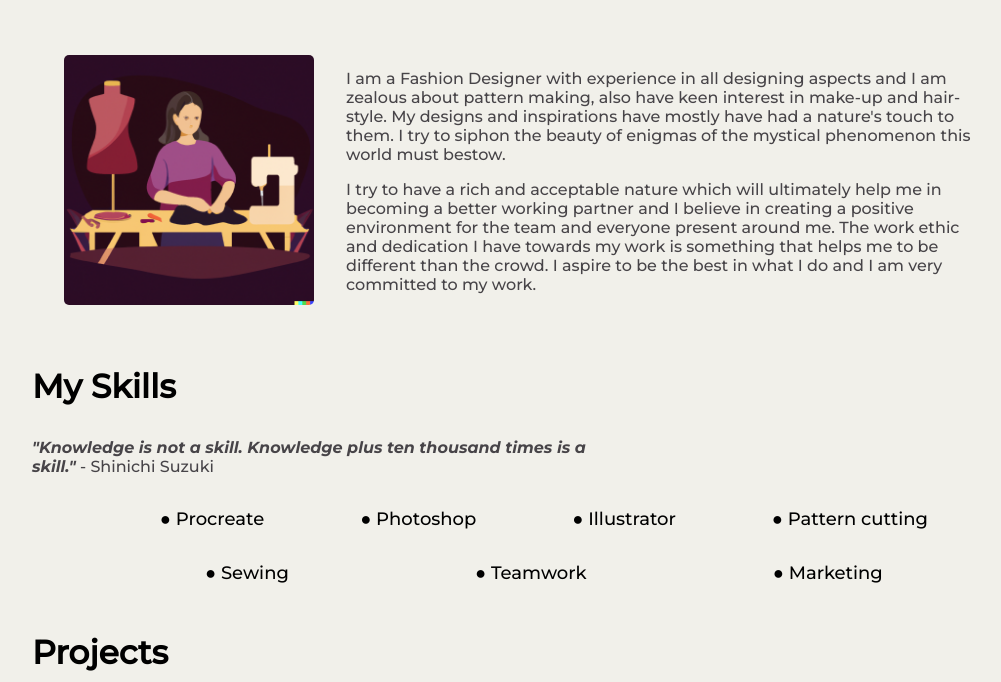
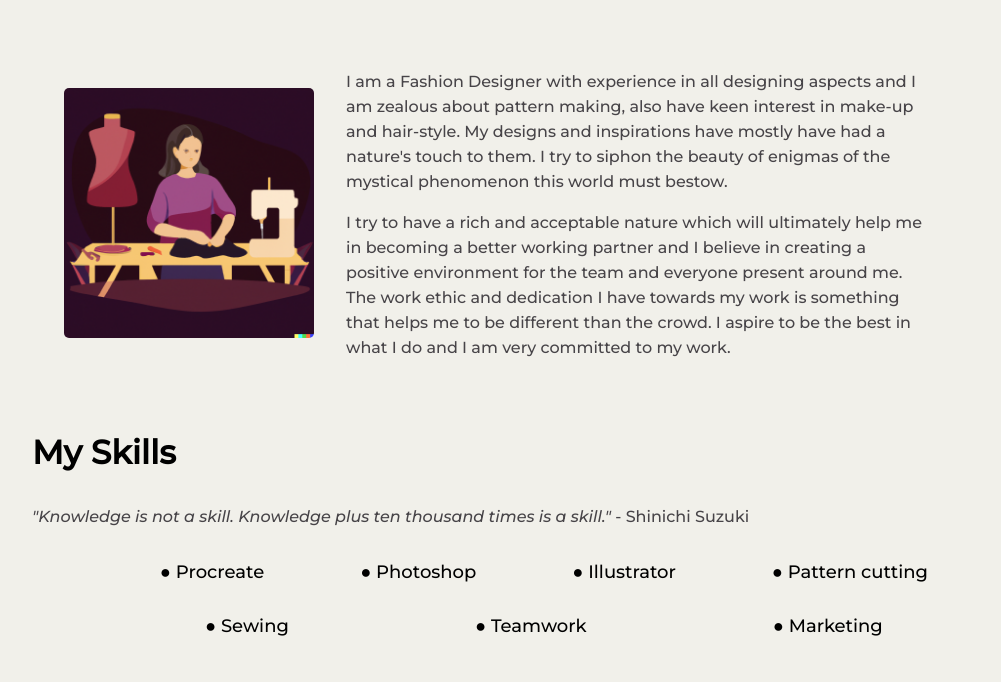
Before and after one commit to prakhhaar/akalra-portfolio, a plain HTML site: page index.html in a window 1280 px wide. Shown: the part 469-1151 px from the top of the page, without its empty margins (96-1097 px from the left). Drawn offline with Linux system fonts and the light colour scheme.

Commit message:
styled the skill quote

```diff
--- a/style.css
+++ b/style.css
@@ -1,4 +1,4 @@
-@import url("https://fonts.googleapis.com/css2?family=Montserrat:ital,wght@0,500;1,700&display=swap");
+@import url("https://fonts.googleapis.com/css2?family=Montserrat:ital,wght@0,500;1,500&display=swap");
 
 :root {
     --background-color: #f1f0ea;
@@ -135,6 +135,8 @@ hr{
     color: var(--text-color);
     margin: 0.5rem 0rem;
     font-size: 16px;
+    line-height: 25px;
+    width: 90%;
 }
 
 .section-heading{
@@ -144,8 +146,9 @@ hr{
 
 .skills-text{
     padding: 0rem 3rem 1rem 3rem;
-    width: 50%;
+    /* width: 44%; */
     font-size: 16px;
+    line-height: 25px;
     color: var(--text-color);
 }
 
```
